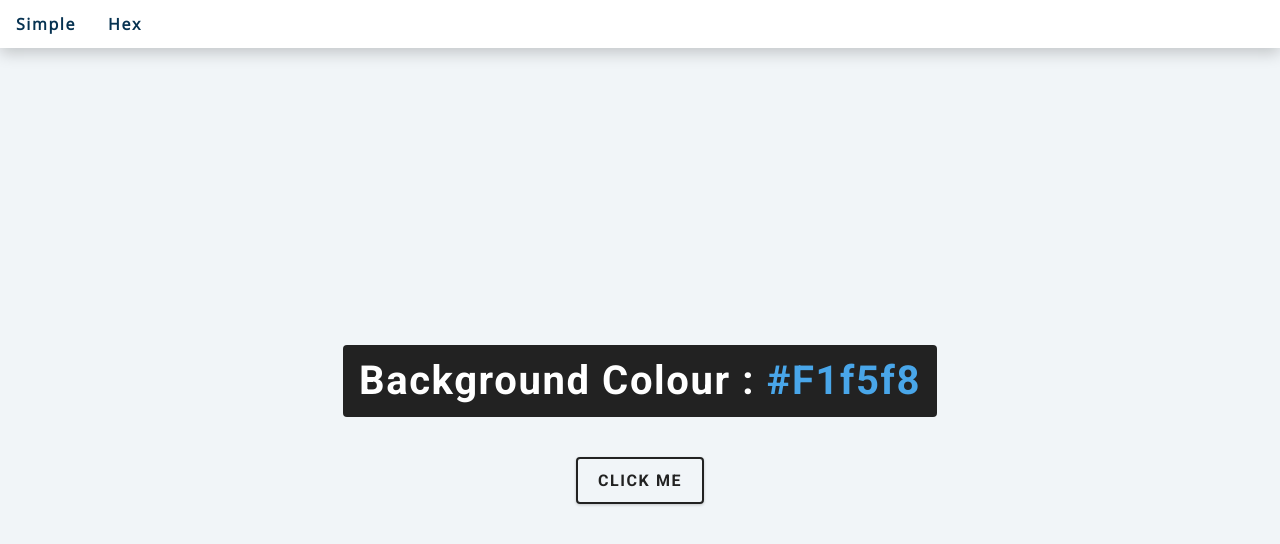
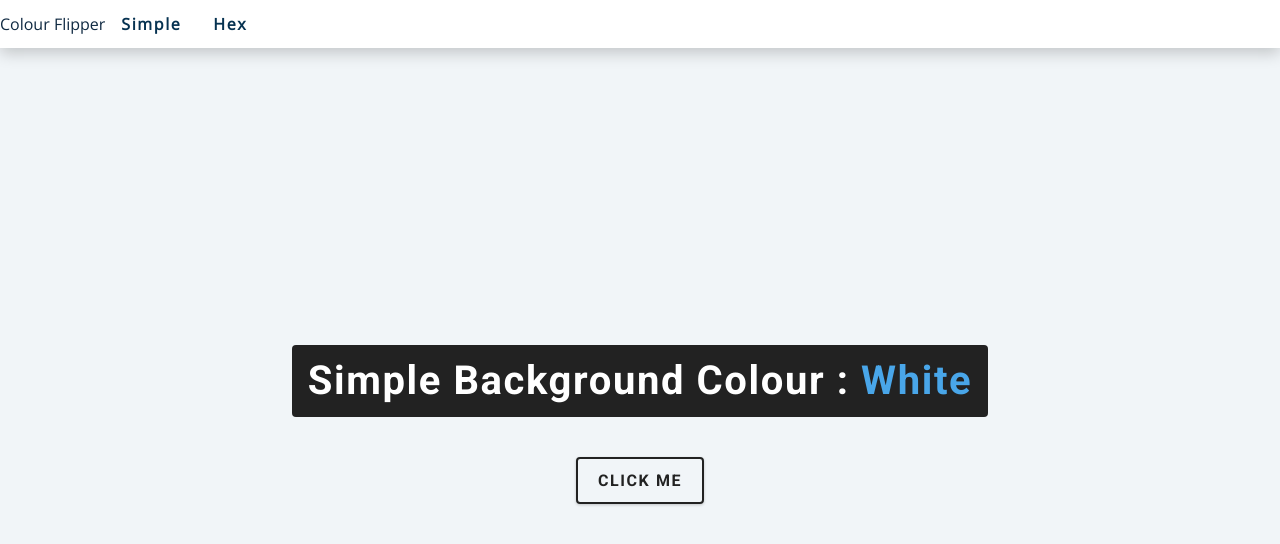
Before and after one commit to harmansarai92/colour-flipper, a plain HTML site: page index.html in a window 1280 px wide. Drawn offline with nearby package versions, Linux system fonts and the light colour scheme.

Commit message:
Added names to each page

```diff
--- a/app.js
+++ b/app.js
@@ -1,4 +1,4 @@
-const colors = ["green", "red", "rgba(133,122,200)", "#f15025"];
+const colors = ["green", "red", "purple", "yellow"];
 const btn = document.getElementById("btn");
 const color = document.querySelector(".color");
 
--- a/index.html
+++ b/index.html
@@ -13,6 +13,7 @@
     <nav>
       <div class="nav-centre">
         <ul class="nav-links">
+            <li>Colour Flipper</li>
             <li>
                 <a href="index.html">Simple</a>
             </li>
@@ -25,9 +26,9 @@
     <main>
         <div class="container">
             <h2>
-                Background colour :
+               Simple Background colour :
                 <span class="color">
-                    #f1f5f8
+                    White
                 </span>
             </h2>
         <button class="btn btn-hero" id="btn">click me</button>
```
Also changed, not shown: hex.html (+2 -1 lines).
